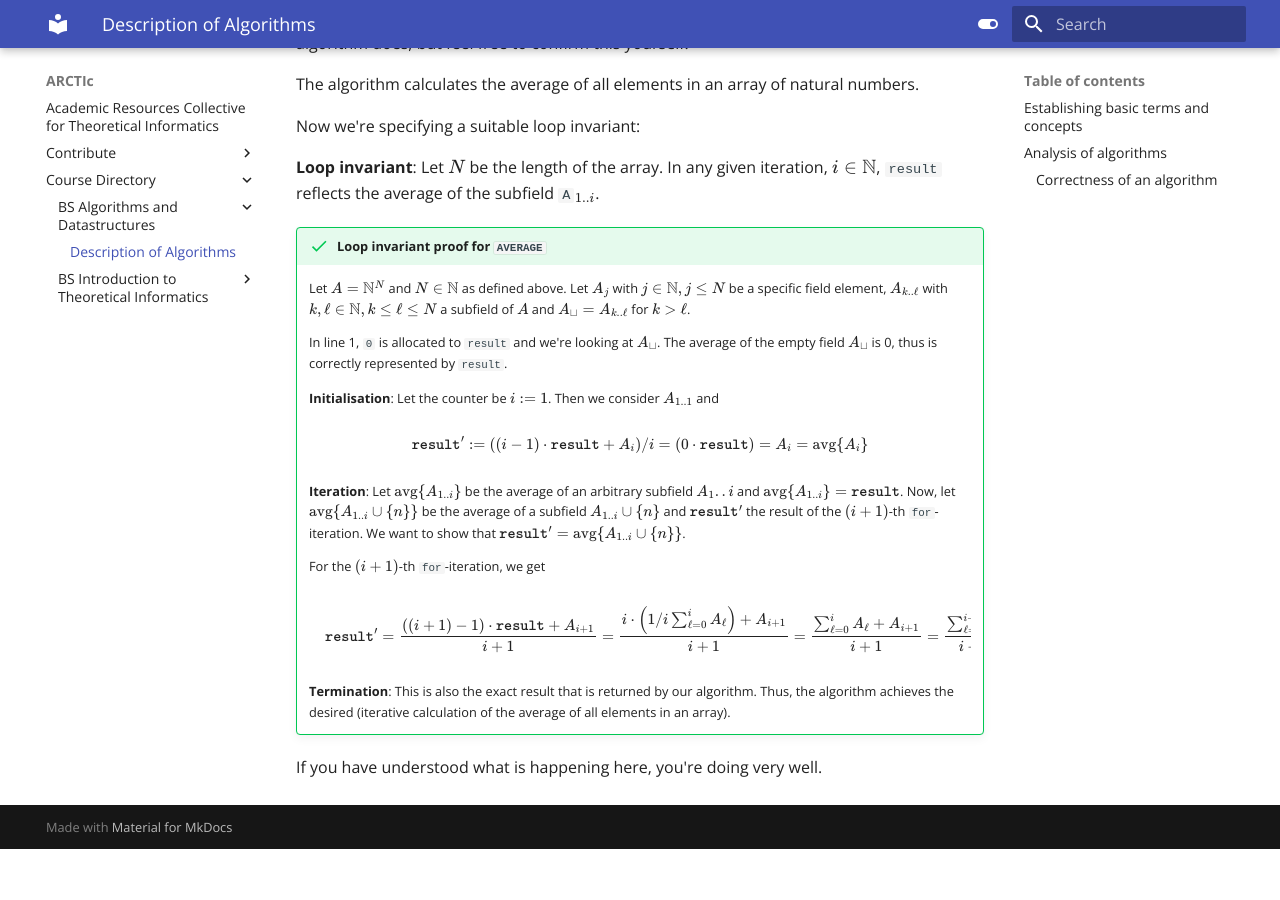
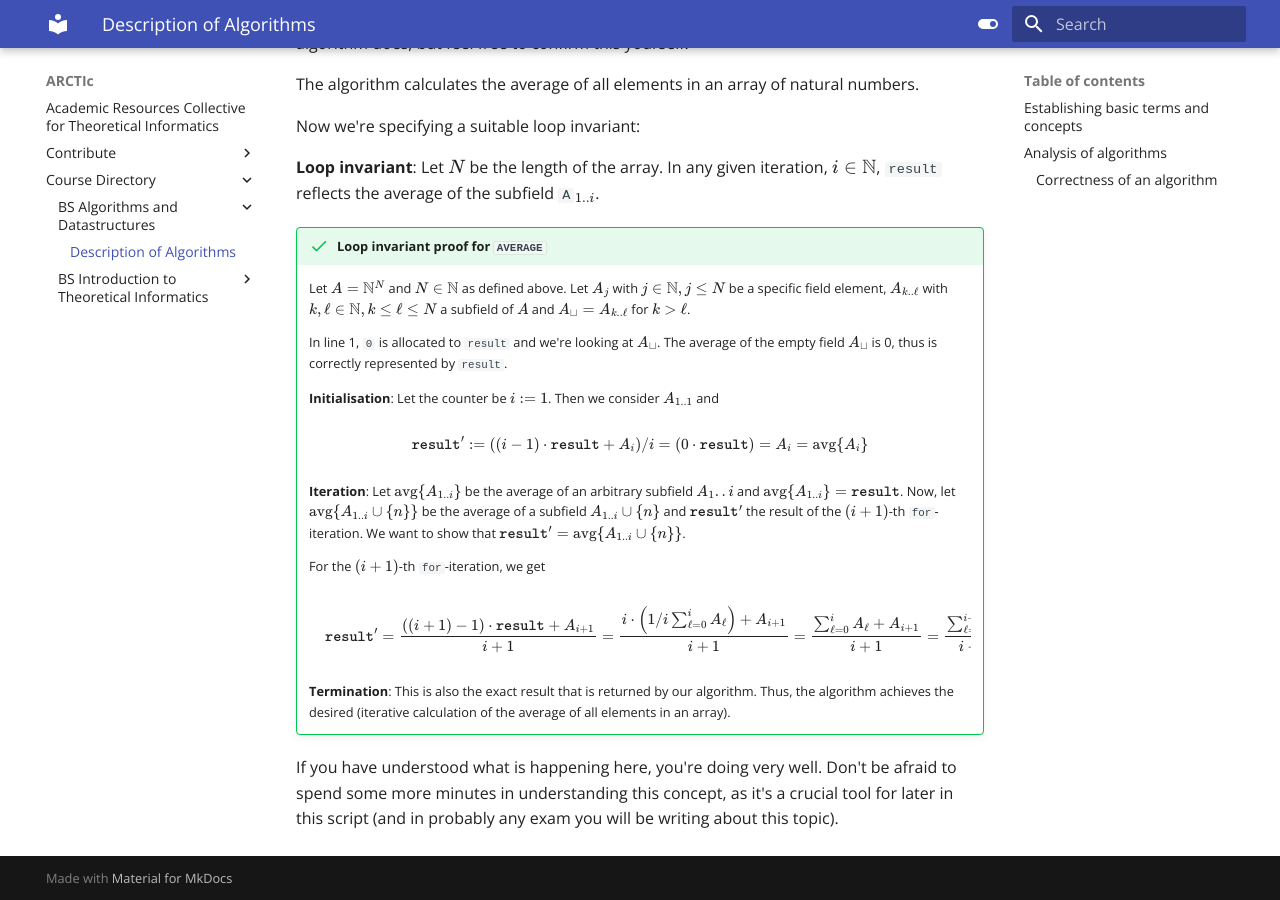
Before and after one commit to bananeira/projet-arctic, an MkDocs documentation site: the page built from docs/Course Directory/BS Algorithms and Datastructures/description-of-algorithms.md, in a window 1280 px wide and 900 px high, scrolled down 3712 px. Built offline with MkDocs 1.6.1 and Material for MkDocs 9.7.7, drawn with Linux system fonts in a browser that asks for light colours; some web fonts are replaced; before the commit the page ends 4561 px from its top, so only the background shows below that.

Commit message:
Amend motivational statement

```diff
--- a/docs/Course Directory/BS Algorithms and Datastructures/description-of-algorithms.md
+++ b/docs/Course Directory/BS Algorithms and Datastructures/description-of-algorithms.md
@@ -184,3 +184,4 @@ In any given iteration, $i \in \NN$, `result` reflects the average of the subfie
     Thus, the algorithm achieves the desired (iterative calculation of the average of all elements in an array).
 
 If you have understood what is happening here, you're doing very well.
+Don't be afraid to spend some more minutes in understanding this concept, as it's a crucial tool for later in this script (and in probably any exam you will be writing about this topic).
```
